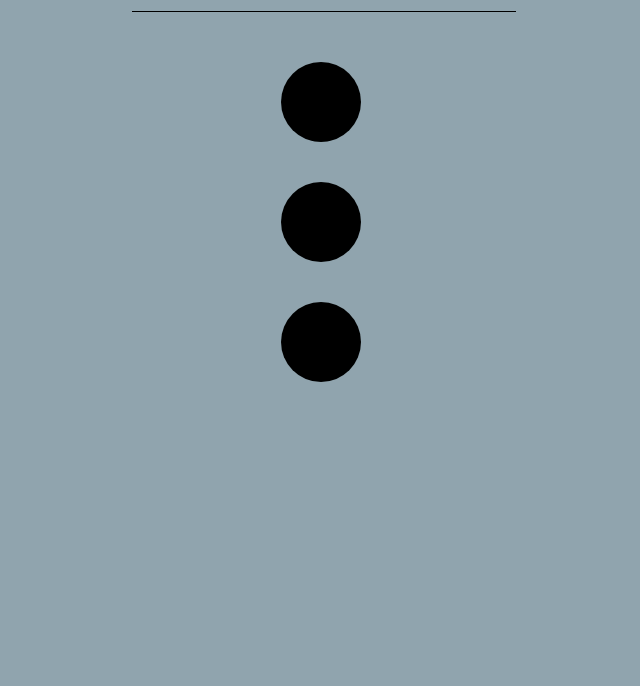
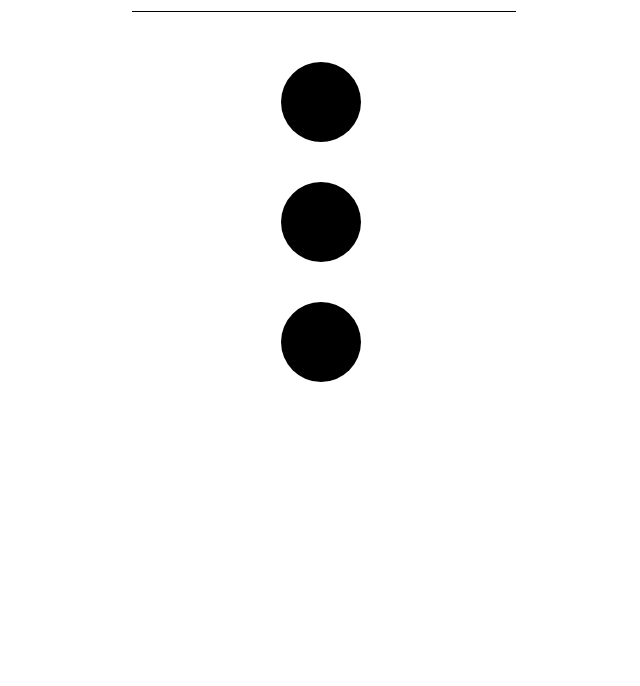
Before and after one commit to DayneFlorence/Rachelle-Scott, a plain HTML site: page index.html in a window 1280 px wide. Shown: the part 114-800 px from the top of the page, without its empty margins (316-956 px from the left). Drawn offline with nearby package versions, Linux system fonts and the light colour scheme.

Commit message:
bg color alteration

```diff
--- a/styles.css
+++ b/styles.css
@@ -5,7 +5,7 @@
 body {
   width: 100%;
   overflow: hidden;
-  background-color: #90A4AE;
+  background-color: #ffffff;
   font-family: 'Montserrat', sans-serif;
   display: grid;
   margin:0;
```
